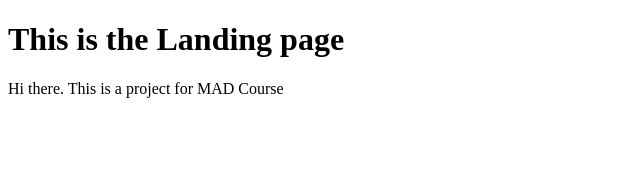
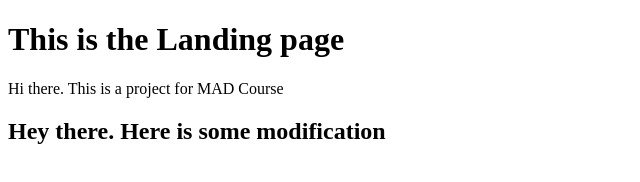
Before and after one commit to Syed-Eftasum/MADG1, a plain HTML site: page index.html in a window 1280 px wide. Shown: the whole page, without its empty margins (0-640 px from the left). Drawn offline with Linux system fonts and the light colour scheme.

Commit message:
Update index.html

```diff
--- a/index.html
+++ b/index.html
@@ -9,5 +9,6 @@
 <body>
     <h1>This is the Landing page</h1>
     <p>Hi there. This is a project for MAD Course</p>
+    <h2>Hey there. Here is some modification </h2>
 </body>
 </html>
```
